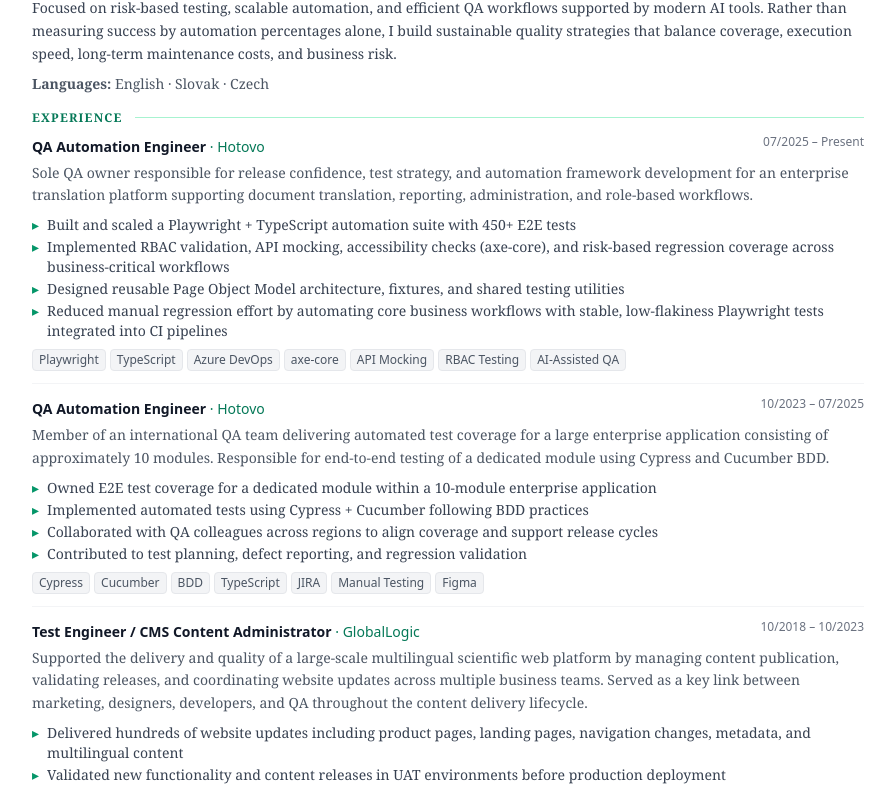
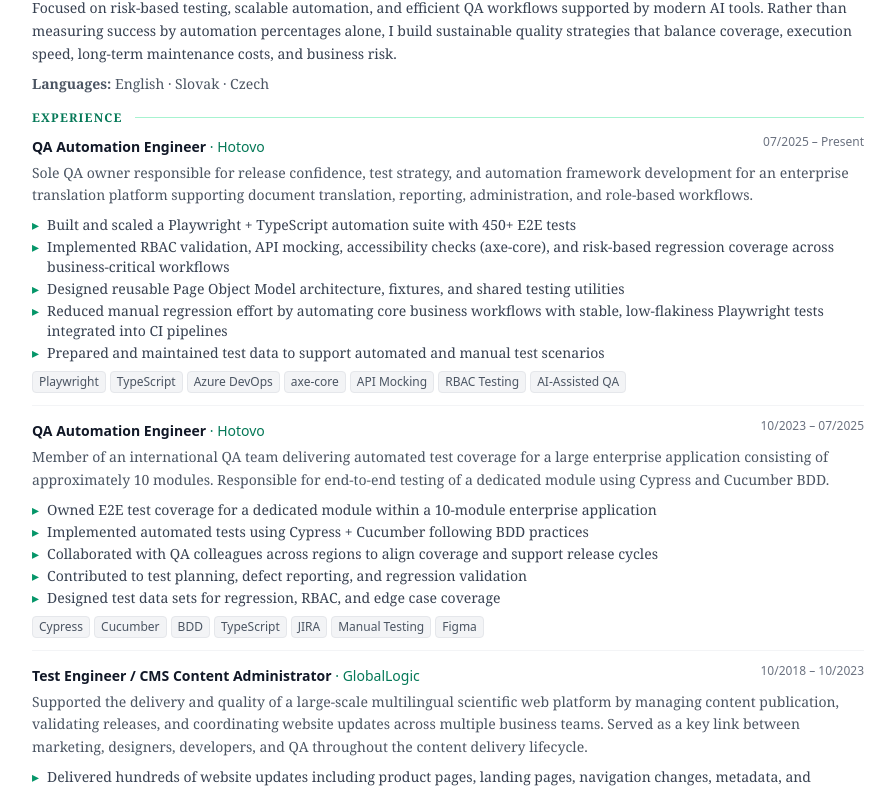
Before and after one commit to pavolhrabcak/qa-portfolio, a React (Vite) app: page /cv in a window 1280 px wide. Shown: the part 383-1172 px from the top of the page, without its empty margins (192-1087 px from the left). Built offline with nearby package versions, Linux system fonts and the light colour scheme.

Commit message:
Added test data preparation

```diff
--- a/src/data.js
+++ b/src/data.js
@@ -125,6 +125,7 @@ export const experience = [
       'Implemented RBAC validation, API mocking, accessibility checks (axe-core), and risk-based regression coverage across business-critical workflows',
       'Designed reusable Page Object Model architecture, fixtures, and shared testing utilities',
       'Reduced manual regression effort by automating core business workflows with stable, low-flakiness Playwright tests integrated into CI pipelines',
+      'Prepared and maintained test data to support automated and manual test scenarios',
     ],
     tech: ['Playwright', 'TypeScript', 'Azure DevOps', 'axe-core', 'API Mocking', 'RBAC Testing', 'AI-Assisted QA'],
   },
@@ -139,6 +140,7 @@ export const experience = [
       'Implemented automated tests using Cypress + Cucumber following BDD practices',
       'Collaborated with QA colleagues across regions to align coverage and support release cycles',
       'Contributed to test planning, defect reporting, and regression validation',
+      'Designed test data sets for regression, RBAC, and edge case coverage',
     ],
     tech: ['Cypress', 'Cucumber', 'BDD', 'TypeScript', 'JIRA', 'Manual Testing', 'Figma'],
   },
```
